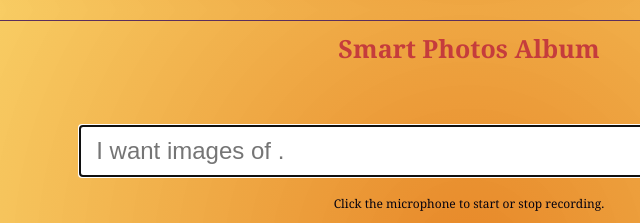
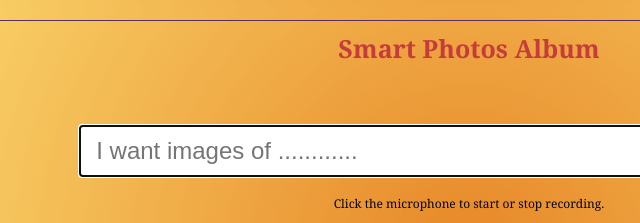
Before and after one commit to anishsamant/cloud-computing-photoalbum, a plain HTML site: page frontend/index.html in a window 1280 px wide. Shown: the top 223 px of the page, 171-811 px from the left. Drawn offline with nearby package versions, Linux system fonts and the light colour scheme.

```diff
--- a/frontend/apiGateway-js-sdk/index.js
+++ b/frontend/apiGateway-js-sdk/index.js
@@ -1,4 +1,4 @@
-// updated new
+// updated final
 var apigClient = apigClientFactory.newClient();
 window.SpeechRecognition = window.webkitSpeechRecognition || window.SpeechRecognition
 
--- a/frontend/index.css
+++ b/frontend/index.css
@@ -1,4 +1,4 @@
-/* updated new*/
+/* updated final*/
 * {
     margin: 10px;
     padding: 0;
--- a/frontend/index.html
+++ b/frontend/index.html
@@ -1,4 +1,4 @@
-<!-- updated -->
+<!-- updated final-->
 <!DOCTYPE html>
 <html>
     <head>
@@ -29,7 +29,7 @@
         <div class="container-fluid" >
             <center>
                 <form action="", method="get", target="", id="search_photos">
-                    <input name="search_query" id = "search_query" type="text" placeholder="I want images of ." autocomplete="off" autofocus>
+                    <input name="search_query" id = "search_query" type="text" placeholder="I want images of ............" autocomplete="off" autofocus>
                     <button type="button">
                         <i class="large material-icons" id="mic_search" onclick="voiceSearch()">mic</i>
                     </button>
```
